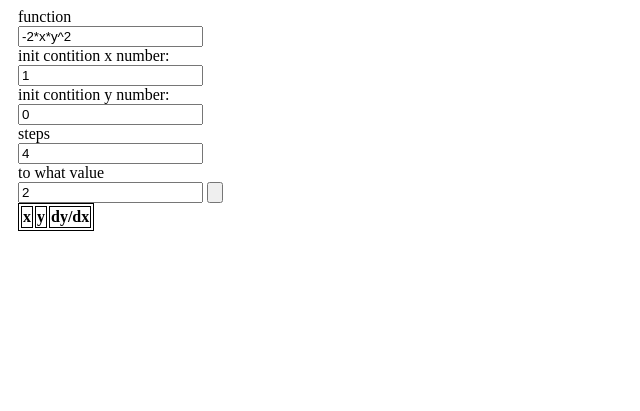
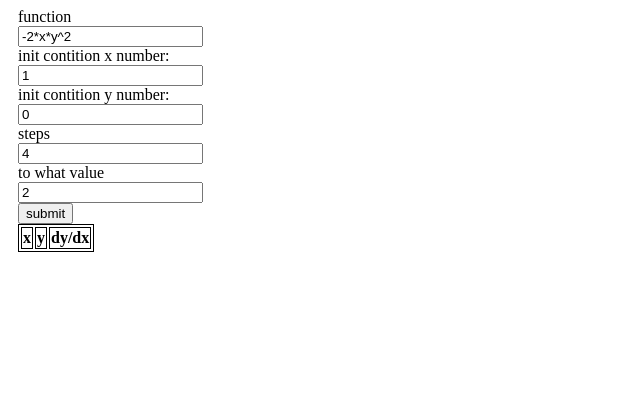
Before and after one commit to ACarling/eulers-method-visual, a plain HTML site: page index.html in a window 1280 px wide. Shown: the whole page, without its empty margins (0-640 px from the left). Drawn offline with nearby package versions, Linux system fonts and the light colour scheme.

Commit message:
Update index.html

```diff
--- a/index.html
+++ b/index.html
@@ -41,7 +41,8 @@
             <input type="text" class="form" value="4">
             <p>to what value</p>
             <input type="text" class="form" value="2">
-            <input type="button" id="submit">
+            <p></p>
+            <input type="button" id="submit" value="submit">
         </form>
 
         <table id="table">
```
